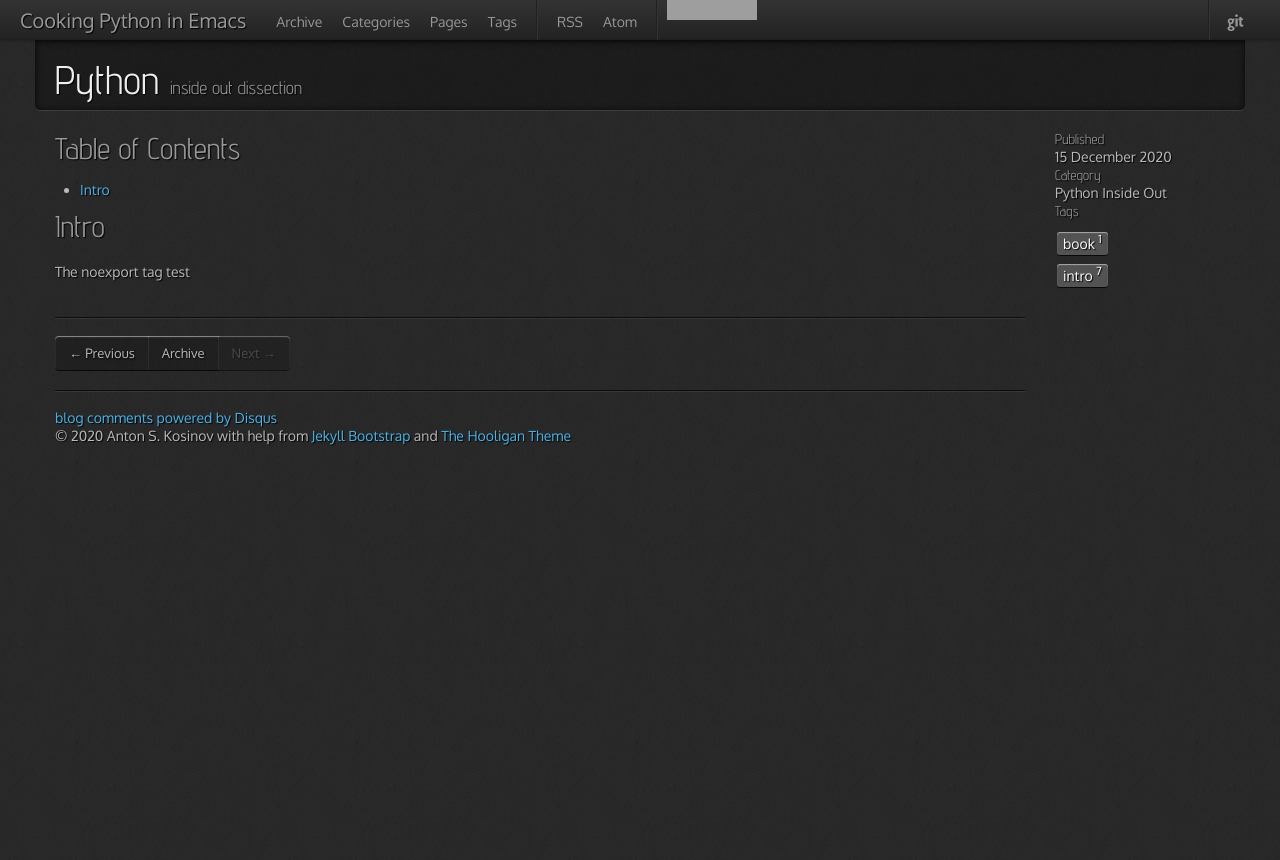
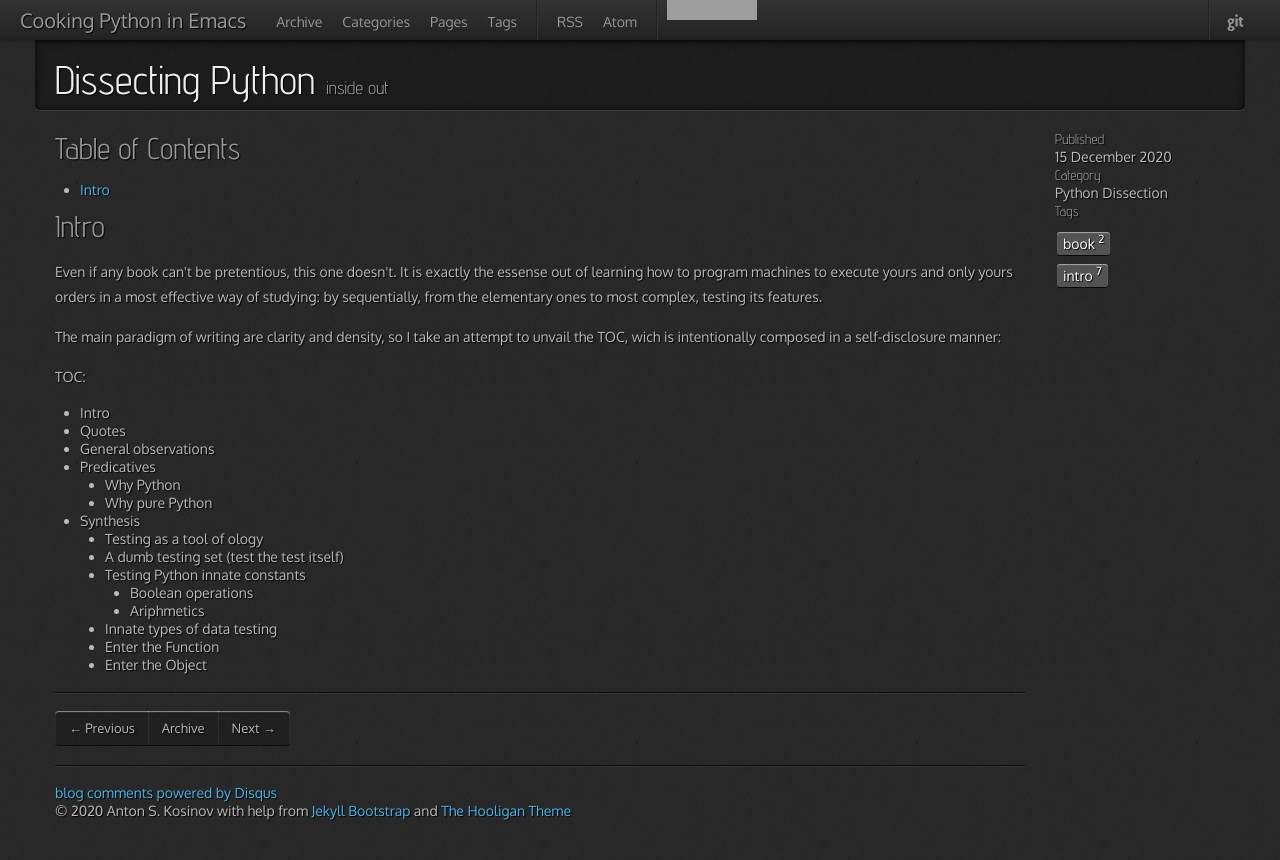
Before and after one commit to 0--key/0--key.github.io, a Jekyll site: the page built from _posts/2020-12-15-python-inside-out-initial.html, in a window 1280 px wide. Shown: the top 860 px of the page. Built offline with Jekyll 4.4.1, drawn with Linux system fonts in a browser that asks for light colours; nearby versions of some CDN libraries; comment, search, counter and statistics services are not loaded; grey boxes are pictures that could not be loaded.

Commit message:
Second test publishing

```diff
--- a/_posts/2020-12-15-python-inside-out-initial.html
+++ b/_posts/2020-12-15-python-inside-out-initial.html
@@ -1,9 +1,9 @@
 ---
 layout: post
-title: Python
-tagline: " inside out dissection"
+title: Dissecting Python
+tagline: " inside out"
 permalink: /python/book/introduction.html
-categories: [Python Inside Out]
+categories: [Python Dissection]
 tags: [book, intro]
 ---
 
@@ -20,7 +20,46 @@ tags: [book, intro]
 <h2 id="orgf542b4f">Intro</h2>
 <div class="outline-text-2" id="text-orgf542b4f">
 <p>
-The <span class="underline">noexport</span> tag test
+Even if any book can't be pretentious, this one doesn't. It is
+exactly the essense out of learning how to program machines to
+execute yours and only yours orders in a most effective way of
+studying: by sequentially, from the elementary ones to most complex,
+testing its features.
 </p>
+
+
+<p>
+The main paradigm of writing are clarity and density, so I take an
+attempt to unvail the TOC, wich is intentionally composed in a
+self-disclosure manner:
+</p>
+
+
+<p>
+TOC:
+</p>
+<ul class="org-ul">
+<li>Intro</li>
+<li>Quotes</li>
+<li>General observations</li>
+<li>Predicatives
+<ul class="org-ul">
+<li>Why Python</li>
+<li>Why pure Python</li>
+</ul></li>
+<li>Synthesis
+<ul class="org-ul">
+<li>Testing as a tool of ology</li>
+<li>A dumb testing set (test the test itself)</li>
+<li>Testing Python innate constants
+<ul class="org-ul">
+<li>Boolean operations</li>
+<li>Ariphmetics</li>
+</ul></li>
+<li>Innate types of data testing</li>
+<li>Enter the Function</li>
+<li>Enter the Object</li>
+</ul></li>
+</ul>
 </div>
 </div>
```
Also changed, not shown: _posts/2020-12-29-quotes.html (added, +76 -0 lines).
